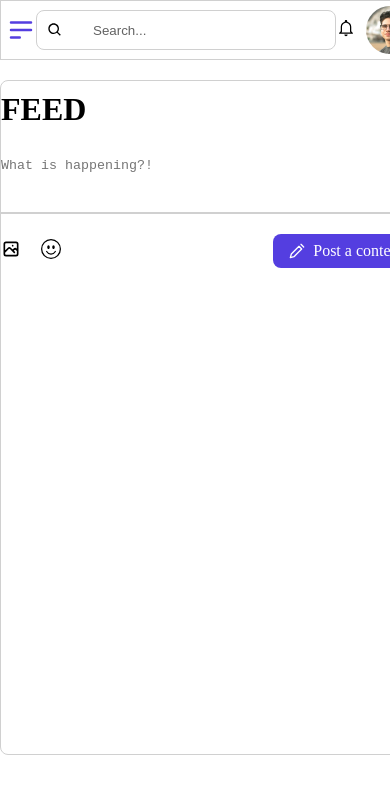
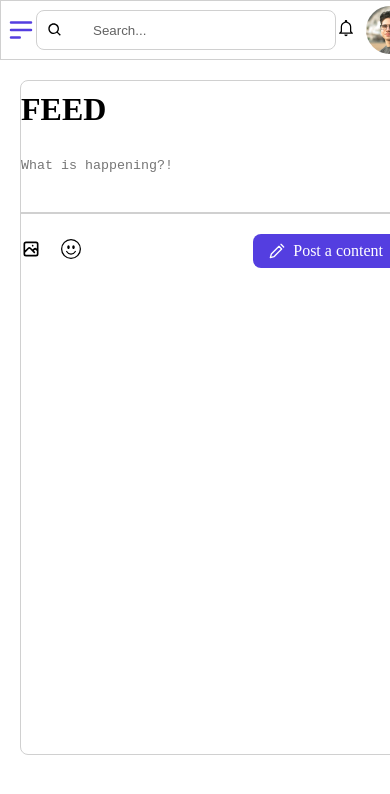
Before and after one commit to brownboy3047/E-CHATTER, a React (Vite) app: page / in a window 390 px wide. Shown: the top 794 px of the page. Built offline with nearby package versions, Linux system fonts and the light colour scheme; no server answers; sample sign-in values are in the browser's storage.

Commit message:
style the dashboard content to be responsive

```diff
--- a/src/pages/dashBoard/DashBoard.css
+++ b/src/pages/dashBoard/DashBoard.css
@@ -2,7 +2,7 @@
   display: flex;
 }
 
-.dashboard_right {
+.dashboard .dashboard_right {
   flex: 1;
 }
 
@@ -13,3 +13,9 @@
   border: 1px solid #d0d0d0;
   border-radius: 8px;
 }
+
+@media all and (max-width: 800px) {
+  .dashboard .dashboard_content {
+    margin: 20px;
+  }
+}
```
